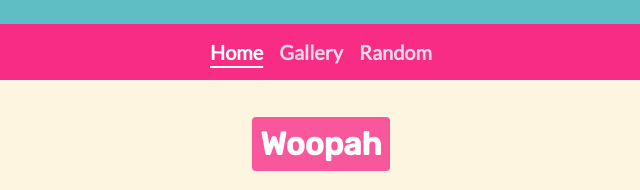
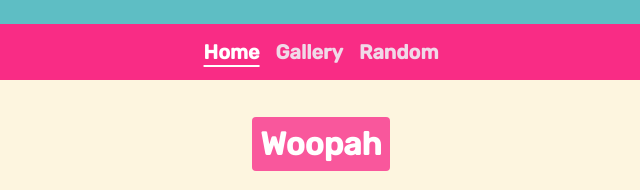
Before and after one commit to berrybus/woopah-art, a plain HTML site: page index.html in a window 1280 px wide. Shown: the top 190 px of the page, 319-959 px from the left. Drawn offline with Linux system fonts and the light colour scheme.

Commit message:
update nav font

```diff
--- a/style.css
+++ b/style.css
@@ -21,7 +21,7 @@ h1 {
   text-align: center;
   padding: 0.25em;
   border-radius: 4px;
-  font-family: 'Rubik'
+  font-family: 'Rubik';
 }
 
 h2 {
@@ -57,6 +57,7 @@ body>nav ul a {
   color: #f0d9e8;
   font-weight: bold;
   font-size: 1.25em;
+  font-family: 'Rubik';
 }
 
 body>nav ul a:hover {
```
